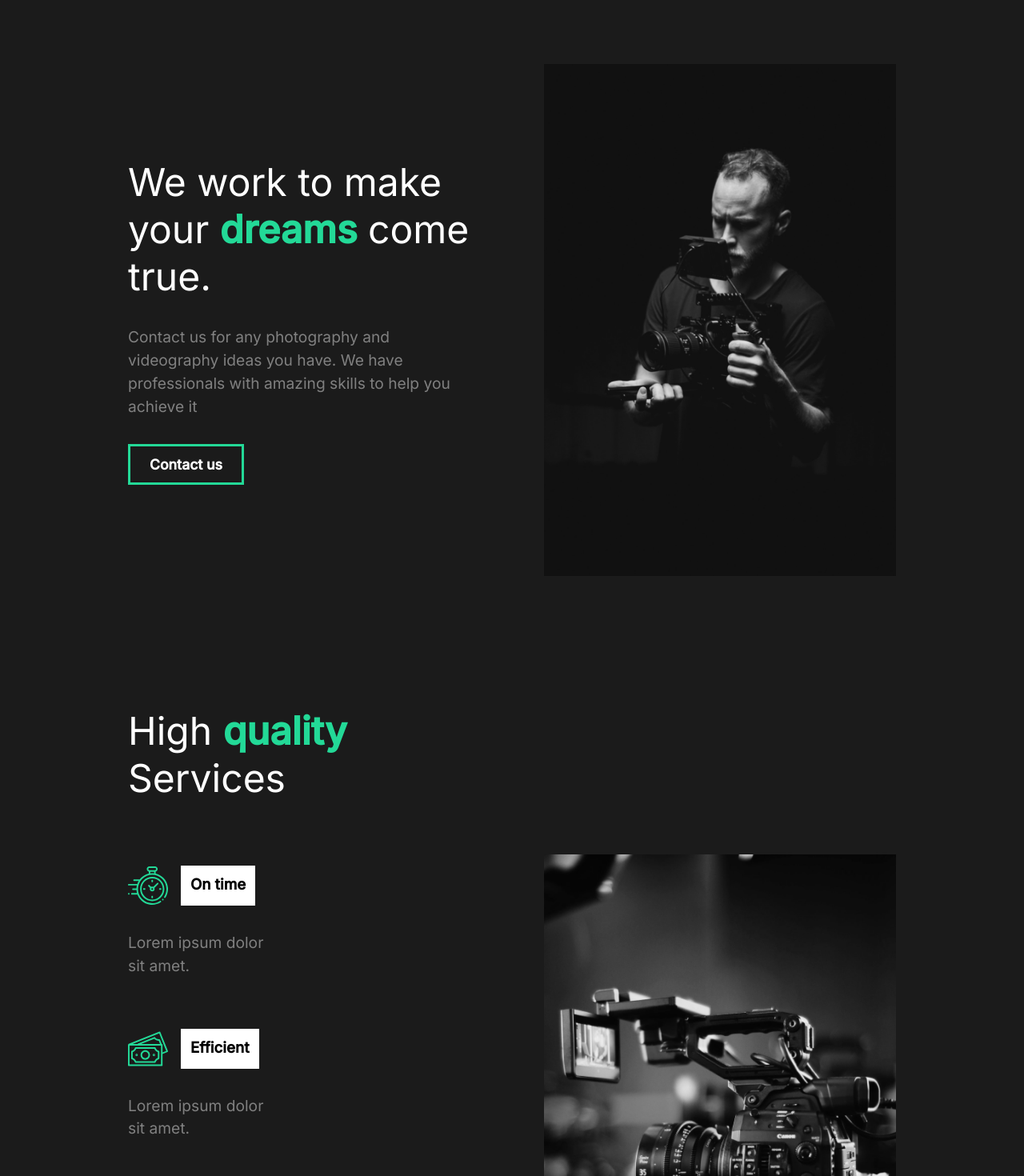
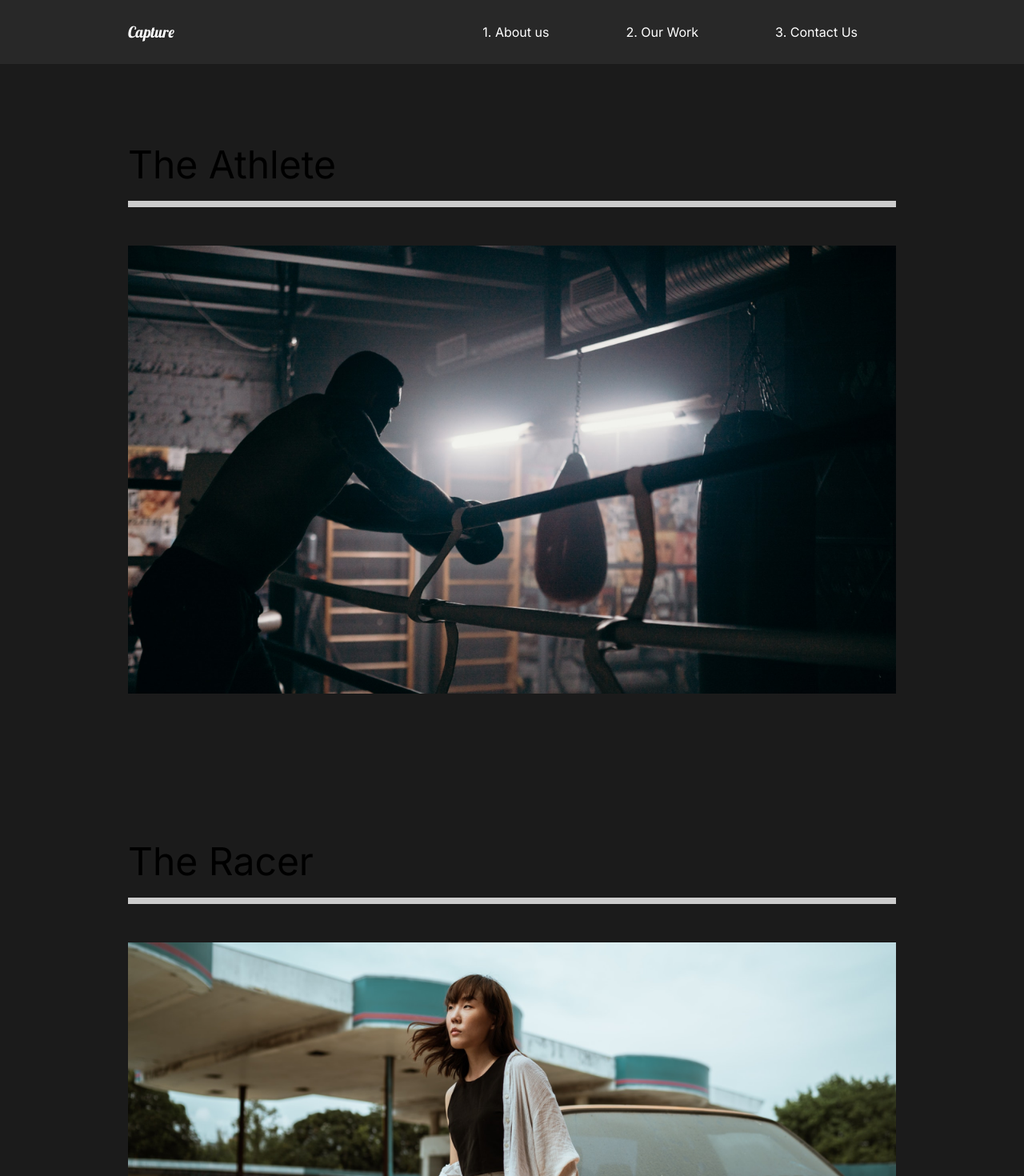
Before and after one commit to IngenouslySlow/Website-React, a React (Create React App) app: page /work in a window 1280 px wide. Shown: the top 1470 px of the page at 80% size. Built offline with nearby package versions, Linux system fonts and the light colour scheme.

Commit message:
add movie details and nav

```diff
--- a/src/App.js
+++ b/src/App.js
@@ -1,12 +1,36 @@
 //Importing pages
 import AboutUs from "./Pages/AbousUs";
+import OurWork from "./Pages/OurWork";
+import Contact from "./Pages/Contact";
+import MovieDetails from "./Pages/MovieDetails";
+
 //Global styles import
 import GlobalStyles from "./Components/GlobalStyles";
+
+//Importing components
+import Nav from "./Components/Nav";
+
+// Router thing
+import { Switch, Route } from "react-router-dom";
 function App() {
   return (
     <div className="App">
       <GlobalStyles />
-      <AboutUs />
+      <Nav />
+      <Switch>
+        <Route path="/" exact>
+          <AboutUs />
+        </Route>
+        <Route path="/work" exact>
+          <OurWork />
+        </Route>
+        <Route path="/work/:id">
+          <MovieDetails />
+        </Route>
+        <Route path="/contact">
+          <Contact />
+        </Route>
+      </Switch>
     </div>
   );
 }
--- a/src/Components/AboutSection.js
+++ b/src/Components/AboutSection.js
@@ -4,23 +4,48 @@
 //Styled Components thing
 // import styled from "styled-components";
 import { About, Hide, Description, Image } from "./Styles";
+
+//Framer motion thing
+import { motion } from "framer-motion";
+
 const AboutSection = () => {
+  const titleAnim = {
+    hidden: { opacity: 0 },
+    show: { opacity: 1, transition: { duration: 3, ease: "easeOut" } },
+  };
+  const container = {
+    hidden: { x: 100 },
+    show: {
+      x: 0,
+      transition: {
+        duration: 0.75,
+        ease: "easeOut",
+        staggerChildren: 0.25,
+        when: "afterChild",
+      },
+    },
+  };
   return (
     <About>
       <Description>
-        <div className="title">
+        <motion.div
+          variants={container}
+          initial="hidden"
+          animate="show"
+          className="title"
+        >
           <Hide>
-            <h2>We work to make</h2>
+            <motion.h2 variants={titleAnim}>We work to make</motion.h2>
           </Hide>
           <Hide>
-            <h2>
+            <motion.h2 variants={titleAnim}>
               your <span>dreams</span> come
-            </h2>
+            </motion.h2>
           </Hide>
           <Hide>
-            <h2>true.</h2>
+            <motion.h2 variants={titleAnim}>true.</motion.h2>
           </Hide>
-        </div>
+        </motion.div>
         <p>
           Contact us for any photography and videography ideas you have. We have
           professionals with amazing skills to help you achieve it
--- /dev/null
+++ b/src/Components/Nav.js
@@ -0,0 +1,60 @@
+import React from "react";
+import styled from "styled-components";
+//Router thing
+import { Link } from "react-router-dom";
+const Nav = () => {
+  return (
+    <StyledNav>
+      <Link id="logo" to="/">
+        Capture
+      </Link>
+      <ul>
+        <li>
+          <Link href="#" to="/">
+            1. About us
+          </Link>
+        </li>
+        <li>
+          <Link href="#" to="/work">
+            2. Our Work
+          </Link>
+        </li>
+        <li>
+          <Link href="#" to="/contact">
+            3. Contact Us
+          </Link>
+        </li>
+      </ul>
+    </StyledNav>
+  );
+};
+
+//Styled components
+const StyledNav = styled.nav`
+  min-height: 10vh;
+  display: flex;
+  justify-content: space-between;
+  align-items: center;
+  margin: auto;
+  color: white;
+  padding: 1rem 10rem;
+  background: #282828;
+  ul {
+    display: flex;
+    list-style: none;
+  }
+  #logo {
+    font-family: "Lobster", sans-serif;
+    font-size: 1.2rem;
+  }
+  a {
+    color: white;
+    text-decoration: none;
+    font-size: 1rem;
+  }
+  li {
+    padding: 0 3rem;
+    position: relative;
+  }
+`;
+export default Nav;
--- /dev/null
+++ b/src/Pages/Contact.js
@@ -0,0 +1,11 @@
+import React from "react";
+
+const Contact = () => {
+  return (
+    <div>
+      <h1>Contact Us</h1>
+    </div>
+  );
+};
+
+export default Contact;
--- /dev/null
+++ b/src/Pages/MovieDetails.js
@@ -0,0 +1,106 @@
+import React, { useState, useEffect } from "react";
+
+//Styled components
+import styled from "styled-components";
+import { useHistory } from "react-router-dom";
+
+//Importing he movie details
+import { MovieState } from "../movieState";
+
+const MovieDetails = () => {
+  const history = useHistory();
+  const url = history.location.pathname;
+  const [movies, setMovies] = useState(MovieState);
+  const [movie, setMovie] = useState(null);
+  useEffect(() => {
+    const currentMovie = movies.filter((stateMovie) => stateMovie.url === url);
+    setMovie(currentMovie[0]);
+  }, [movies, url]);
+
+  return (
+    <>
+      {movie && (
+        <Movie>
+          <Headline>
+            <h2>{movie.title}</h2>
+            <img src={movie.mainImg} alt={movie.title} />
+          </Headline>
+          <Awards>
+            {movie.awards.map((award) => (
+              <Award
+                title={award.title}
+                description={award.description}
+                key={award.title}
+              />
+            ))}
+          </Awards>
+          <ImageSecond>
+            <img src={movie.secondaryImg} alt={movie.title} />
+          </ImageSecond>
+        </Movie>
+      )}
+    </>
+  );
+};
+
+//Award component
+const Award = ({ title, description }) => {
+  return (
+    <StyledAward>
+      <h3>{title}</h3>
+      <div className="line"></div>
+      <p>{description}</p>
+    </StyledAward>
+  );
+};
+//Styled thing
+const Movie = styled.div`
+  color: white;
+`;
+const Headline = styled.div`
+  min-height: 90vh;
+  padding-top: 20vh;
+  position: relative;
+  h2 {
+    position: absolute;
+    top: 10%;
+    left: 50%;
+    transform: translate(-50%, -10%);
+  }
+  img {
+    width: 100%;
+    height: 70vh;
+    object-fit: cover;
+  }
+`;
+const Awards = styled.div`
+  display: flex;
+  min-height: 80vh;
+  align-items: center;
+  justify-content: space-around;
+  margin: 5rem 10rem;
+`;
+const StyledAward = styled.div`
+  padding: 2rem;
+  .line {
+    height: 0.5rem;
+    width: 100%;
+    background: #23d997;
+    margin: 1rem 0;
+  }
+  h3 {
+    font-size: 1.4rem;
+  }
+  p {
+    padding: 1.2rem 0;
+  }
+`;
+const ImageSecond = styled.div`
+  min-height: 50vh;
+  img {
+    width: 100%;
+    height: 100vh;
+    object-fit: cover;
+  }
+`;
+export default MovieDetails;
--- /dev/null
+++ b/src/Pages/OurWork.js
@@ -0,0 +1,63 @@
+import React from "react";
+//Importing images
+import Athlete from "../img/athlete-small.png";
+import TheRacer from "../img/theracer-small.png";
+import GoodTimes from "../img/goodtimes-small.png";
+
+//Styled thing
+import styled from "styled-components";
+
+//Router thing
+import { Link } from "react-router-dom";
+
+const OurWork = () => {
+  return (
+    <Work>
+      <Movie>
+        <h2>The Athlete</h2>
+        <div className="line"></div>
+        <Link to="/work/the-athlete">
+          <img src={Athlete} alt="Athlete" />
+        </Link>
+      </Movie>
+      <Movie>
+        <h2>The Racer</h2>
+        <div className="line"></div>
+        <Link to="/work/the-racer">
+          <img src={TheRacer} alt="The Racer" />
+        </Link>
+      </Movie>
+      <Movie>
+        <h2>Good Times</h2>
+        <div className="line"></div>
+        <Link to="/work/good-times">
+          <img src={GoodTimes} alt="Good Times" />
+        </Link>
+      </Movie>
+    </Work>
+  );
+};
+
+//Styled thing
+const Work = styled.div`
+  min-height: 100vh;
+  padding: 5rem 10rem;
+  overflow: hidden;
+  h2 {
+    padding: 1rem 0;
+  }
+`;
+const Movie = styled.div`
+  padding-bottom: 10rem;
+  .line {
+    height: 0.5rem;
+    background: #ccc;
+    margin-bottom: 3rem;
+  }
+  img {
+    width: 100%;
+    height: 70vh;
+    object-fit: cover;
+  }
+`;
+export default OurWork;
--- a/src/index.js
+++ b/src/index.js
@@ -3,9 +3,13 @@
 import App from "./App";
 import reportWebVitals from "./reportWebVitals";
 
+//Router thing
+import { BrowserRouter } from "react-router-dom";
 ReactDOM.render(
   <React.StrictMode>
-    <App />
+    <BrowserRouter>
+      <App />
+    </BrowserRouter>
   </React.StrictMode>,
   document.getElementById("root")
 );
--- /dev/null
+++ b/src/movieState.js
@@ -0,0 +1,81 @@
+//Import Images
+import athlete from "./img/athlete-small.png";
+import goodtimes from "./img/goodtimes-small.png";
+import theracer from "./img/theracer-small.png";
+import athlete2 from "./img/athlete2.png";
+import goodtimes2 from "./img/good-times2.jpg";
+import theracer2 from "./img/the-racer2.jpg";
+
+export const MovieState = () => {
+  return [
+    {
+      title: "The Athlete",
+      mainImg: athlete,
+      secondaryImg: athlete2,
+      url: "/work/the-athlete",
+      awards: [
+        {
+          title: "Truly A masterpiece",
+          description:
+            "“Lorem Ipsum is simply dummy text of the printing and typesetting industry.”",
+        },
+        {
+          title: "Fresh look on a brutal sport.",
+          description:
+            "“Lorem Ipsum is simply dummy text of the printing and typesetting industry.”",
+        },
+        {
+          title: "It’s okay lmao.",
+          description:
+            "“Lorem Ipsum is simply dummy text of the printing and typesetting industry.”",
+        },
+      ],
+    },
+    {
+      title: "Good Times",
+      mainImg: goodtimes,
+      url: "/work/good-times",
+      secondaryImg: goodtimes2,
+      awards: [
+        {
+          title: "Truly A masterpiece",
+          description:
+            "“Lorem Ipsum is simply dummy text of the printing and typesetting industry.”",
+        },
+        {
+          title: "Fresh look on a brutal sport.",
+          description:
+            "“Lorem Ipsum is simply dummy text of the printing and typesetting industry.”",
+        },
+        {
+          title: "It’s okay lmao.",
+          description:
+            "“Lorem Ipsum is simply dummy text of the printing and typesetting industry.”",
+        },
+      ],
+    },
+    {
+      title: "The Racer",
+      mainImg: theracer,
+      url: "/work/the-racer",
+      secondaryImg: theracer2,
+      awards: [
+        {
+          title: "Truly A masterpiece",
+          description:
+            "“Lorem Ipsum is simply dummy text of the printing and typesetting industry.”",
+        },
+        {
+          title: "Fresh look on a brutal sport.",
+          description:
+            "“Lorem Ipsum is simply dummy text of the printing and typesetting industry.”",
+        },
+        {
+          title: "It’s okay lmao.",
+          description:
+            "“Lorem Ipsum is simply dummy text of the printing and typesetting industry.”",
+        },
+      ],
+    },
+  ];
+};
```
